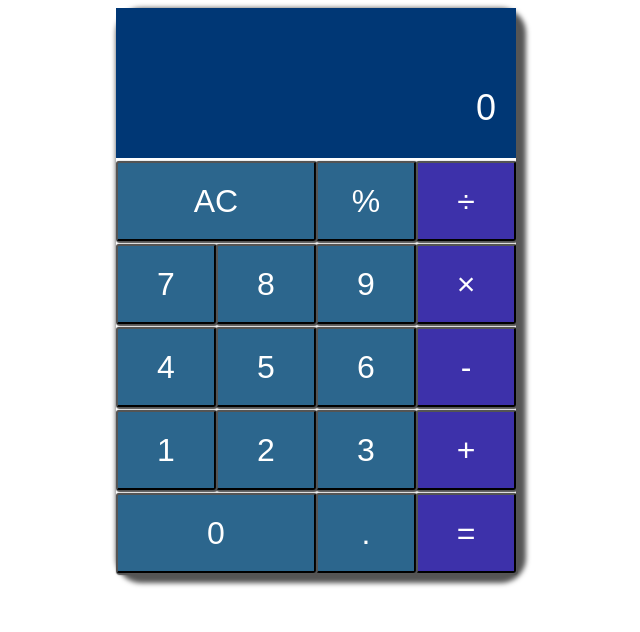
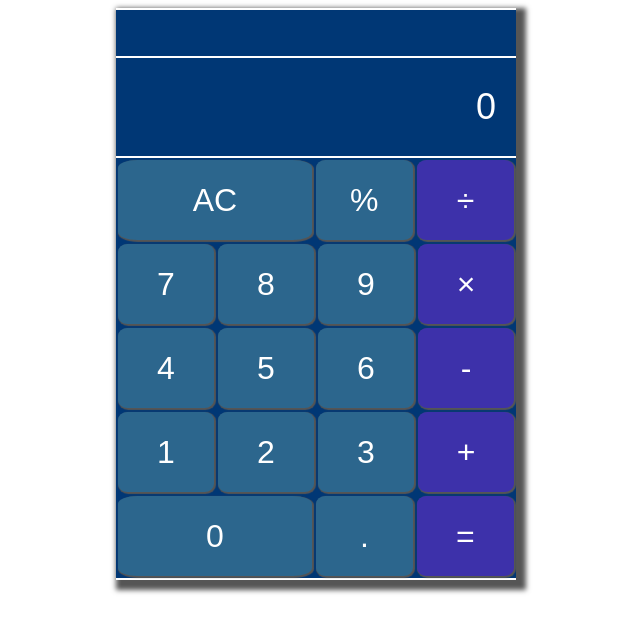
Before and after one commit to gerald-apm/calculator, a plain HTML site: page index.html in a window 1280 px wide. Shown: the whole page, without its empty margins (324-964 px from the left). Drawn offline with Linux system fonts and the light colour scheme.

Commit message:
redesign color

```diff
--- a/stylesheet.css
+++ b/stylesheet.css
@@ -2,7 +2,8 @@
     text-align: center;
     margin: auto;
     box-shadow: 5px 5px 5px 5px #555;
-    border-radius: 20px;
+    background-color: #003775;
+    border-radius: 0px;
     width: 400px;
 }
 .calculator-screen{
@@ -13,6 +14,7 @@
     text-align: right;
     font-size: 36px;
     border: none;
+    border-bottom: 2px solid white;
     padding: 0 20px;
     box-sizing: border-box;
 }
@@ -25,6 +27,8 @@
     text-align: right;
     font-size: 27px;
     border: none;
+    border-top: 2px solid white;
+    border-bottom: 2px solid white;
     padding: 0 20px;
     box-sizing: border-box;
 }
@@ -34,6 +38,7 @@
     border: none;
     margin: auto;
     padding: auto;
+    border-bottom: 2px solid white;
 }
 .row {
     display: flex;
@@ -41,8 +46,9 @@
 button{
     height: 80px;
     background-color: rgb(44, 102, 141);
-    border-radius: 3px;
-    margin-top: 3px;
+    border-radius: 10%;
+    border: none;
+    margin: 2px 2px 2px 2px;
     font-size: 32px;
     box-shadow: 1px 1px 1px 1px #555;
     color: #fff;
```
